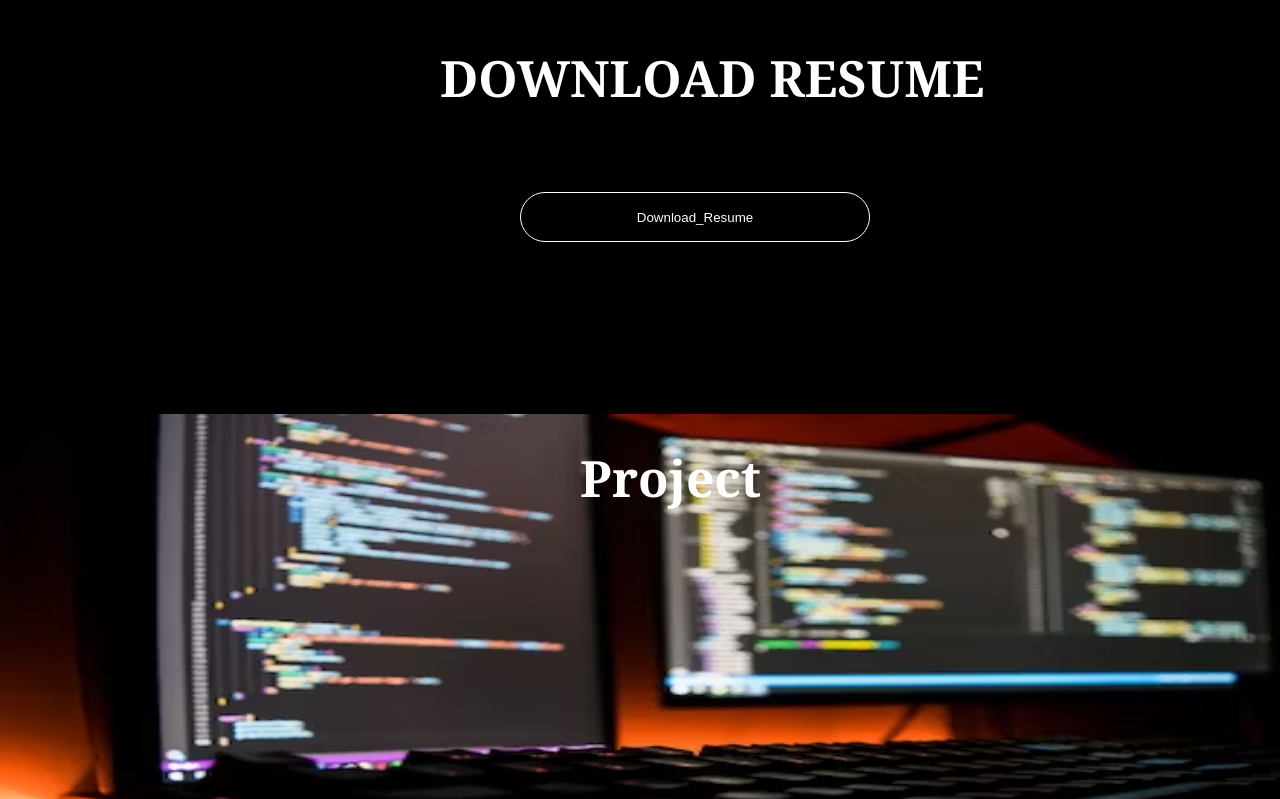
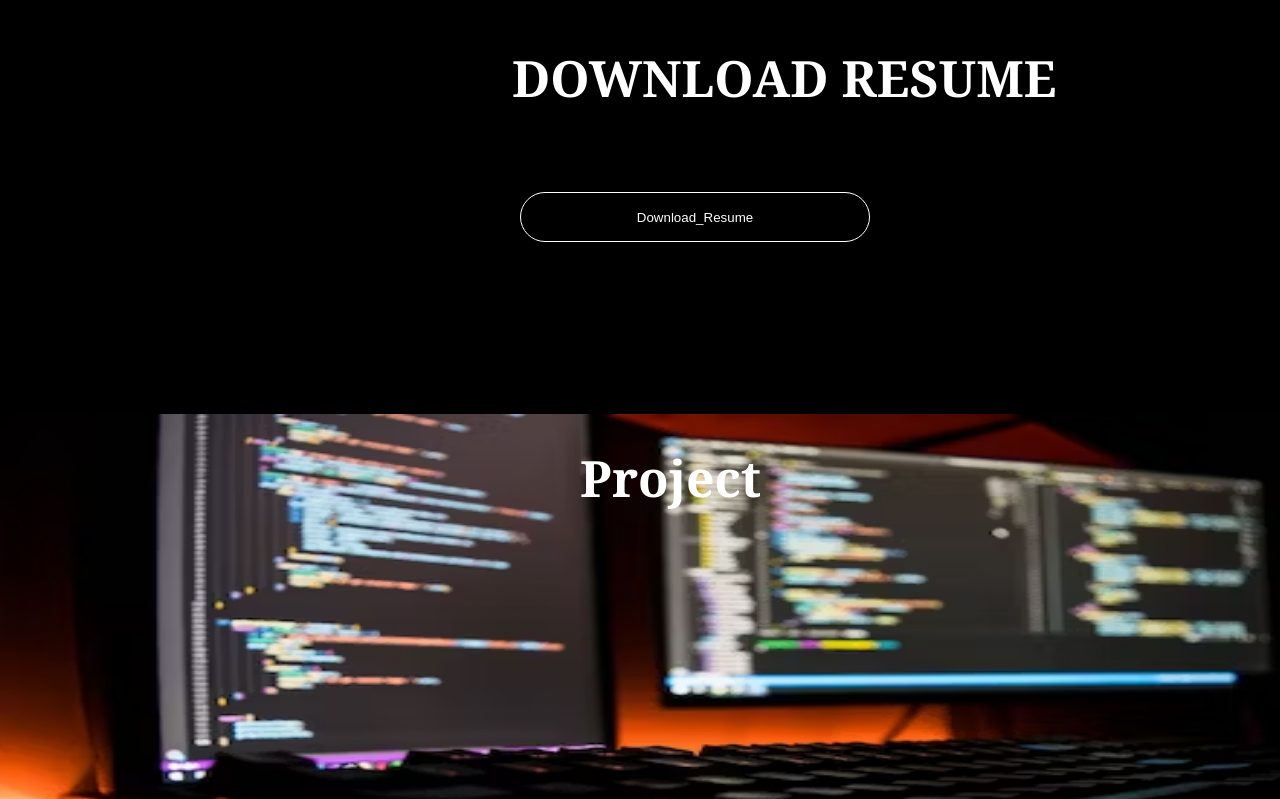
Before and after one commit to sriram0808/Portfolio, a plain HTML site: page index.html in a window 1280 px wide. Shown: the part 2090-2889 px from the top of the page. Drawn offline with Linux system fonts and the light colour scheme.

Commit message:
Update index.css

```diff
--- a/index.css
+++ b/index.css
@@ -221,7 +221,7 @@ label{
     font-size: 50px;
     padding-top: 30px;
     /* padding-left: 0px; */
-    margin-left: 440px;
+/*     margin-left: 440px; */
     color: white;
 }
 .res button{
```
